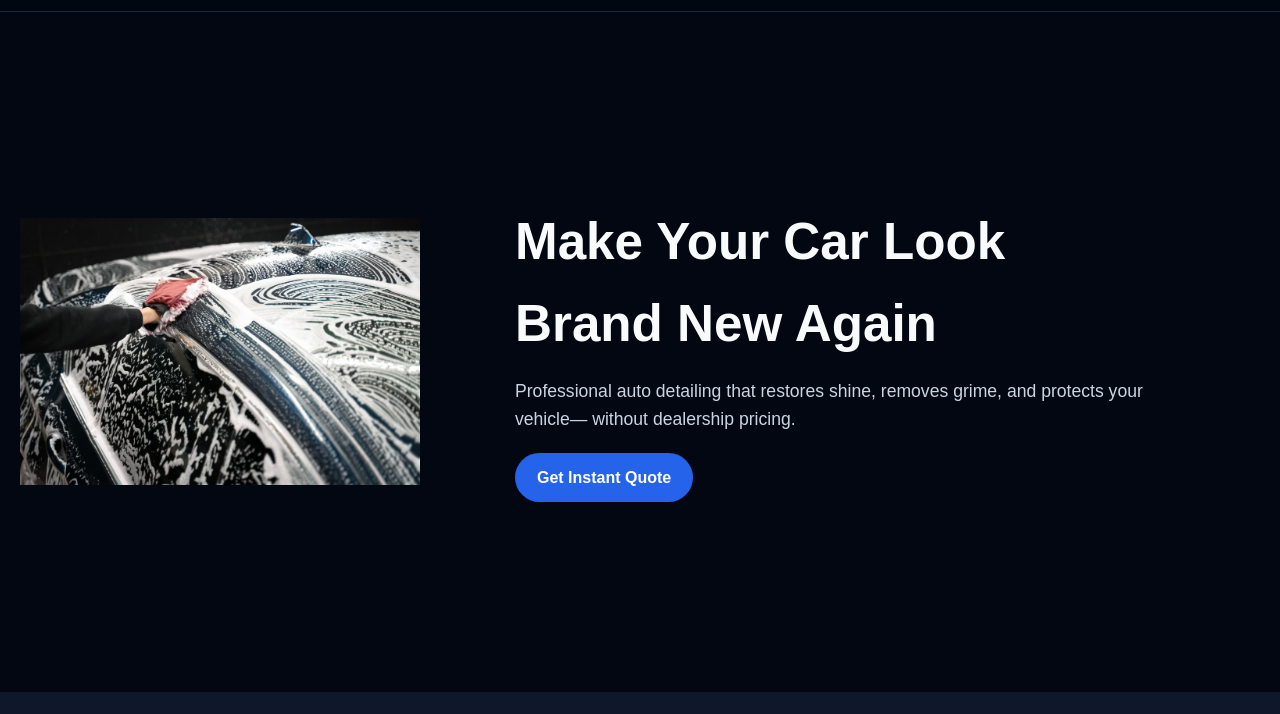
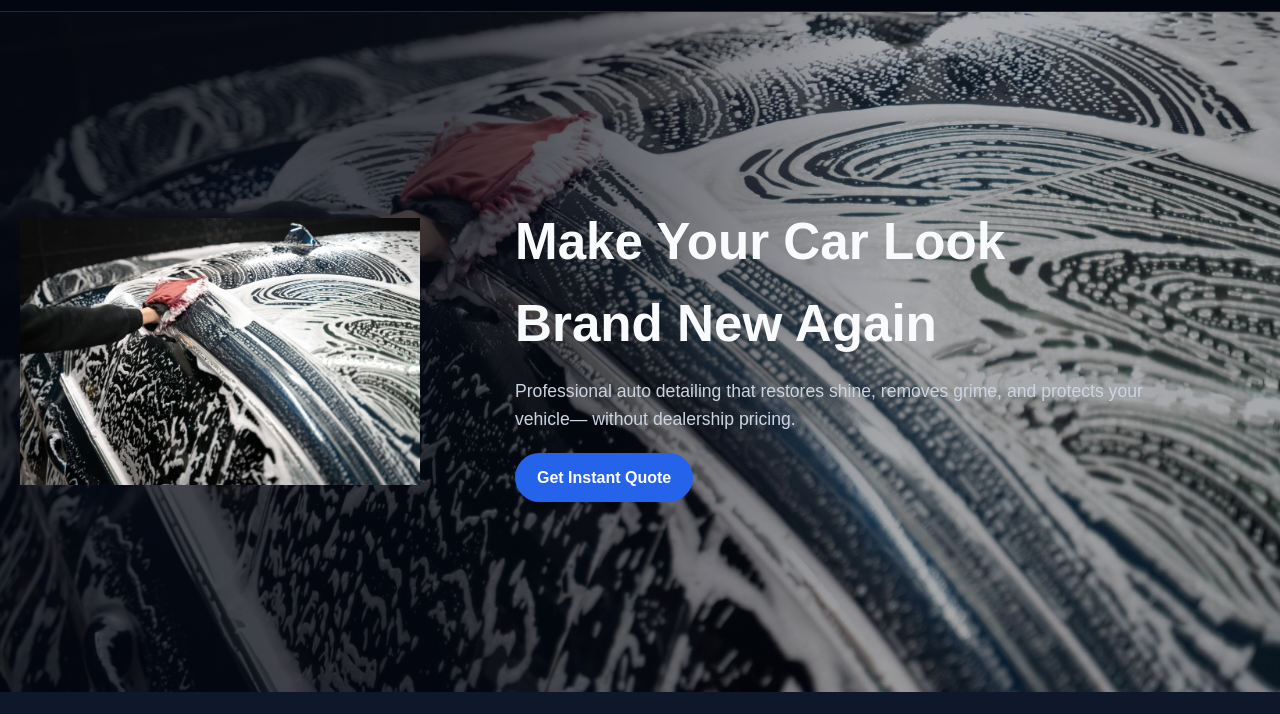
Before and after one commit to Zelk-Boy/autodetailing, a plain HTML site: page index.html in a window 1280 px wide. Shown: the part 80-794 px from the top of the page. Drawn offline with Linux system fonts and the light colour scheme.

Commit message:
Refactor background CSS for hero section
Refactor background property for improved readability.

```diff
--- a/index.html
+++ b/index.html
@@ -74,12 +74,17 @@ header{
   align-items:center;
   padding:80px 20px;
 
-background:
-  linear-gradient(90deg, rgba(3,7,18,.85) 35%, rgba(3,7,18,.45) 70%),
-  url(banner.jpg");
+  background:
+    linear-gradient(
+      90deg,
+      rgba(3,7,18,.75) 35%,
+      rgba(3,7,18,.35) 70%
+    ),
+    url("banner.jpg");
 
   background-size:cover;
   background-position:center;
+  background-repeat:no-repeat;
 }
 
 .hero-content{
```
